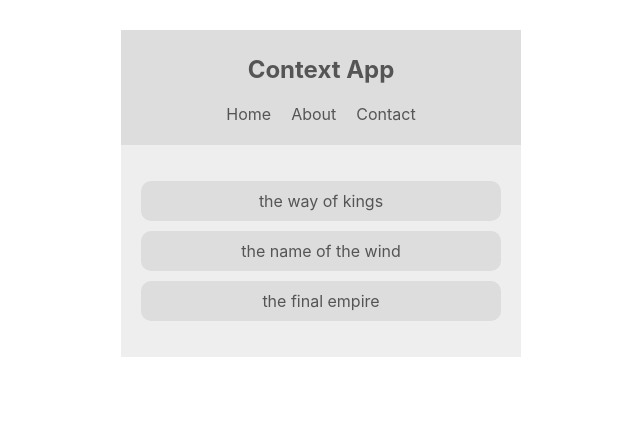
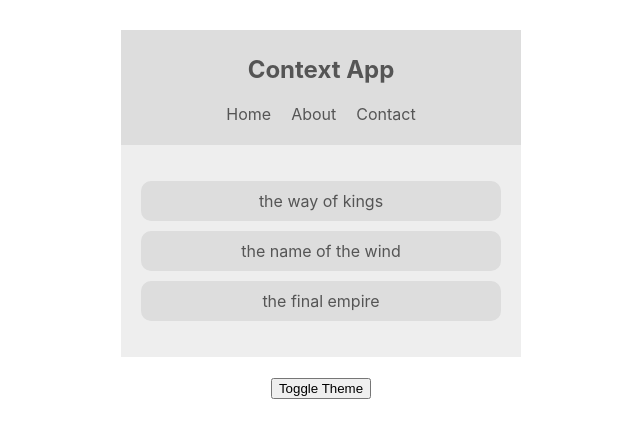
Before and after one commit to Dan-Bird/react-hooks, a React (Create React App) app: page / in a window 1280 px wide. Shown: the top 438 px of the page, without its empty margins (319-959 px from the left). Built offline with nearby package versions, Linux system fonts and the light colour scheme.

Commit message:
Toggle theme using button

```diff
--- a/src/App.js
+++ b/src/App.js
@@ -1,6 +1,7 @@
 import React from 'react';
 import BookList from './components/BookList';
 import Navbar from './components/Navbar';
+import ThemeToggle from './components/ThemeToggle';
 import ThemeContextProvider from './contexts/ThemeContext';
 
 function App() {
@@ -9,6 +10,7 @@ function App() {
       <ThemeContextProvider>
         <Navbar />
         <BookList />
+        <ThemeToggle />
       </ThemeContextProvider>
     </div>
   );
--- /dev/null
+++ b/src/components/ThemeToggle.js
@@ -0,0 +1,11 @@
+import React, { useContext } from 'react';
+import { ThemeContext } from '../contexts/ThemeContext';
+
+const ThemeToggle = () => {
+  const contextType = useContext(ThemeContext);
+  const { toggleTheme } = contextType;
+
+  return <button onClick={toggleTheme}>Toggle Theme</button>;
+};
+
+export default ThemeToggle;
--- a/src/contexts/ThemeContext.js
+++ b/src/contexts/ThemeContext.js
@@ -9,10 +9,14 @@ const themeObj = {
 export const ThemeContext = createContext(themeObj);
 
 const ThemeContextProvider = ({ children }) => {
-  const [theme] = useState(themeObj);
+  const [theme, setTheme] = useState(themeObj);
+
+  const toggleTheme = () => {
+    setTheme(theme => ({ ...theme, isLightTheme: !theme.isLightTheme }));
+  };
 
   return (
-    <ThemeContext.Provider value={{ ...theme }}>
+    <ThemeContext.Provider value={{ ...theme, toggleTheme }}>
       {children}
     </ThemeContext.Provider>
   );
```
